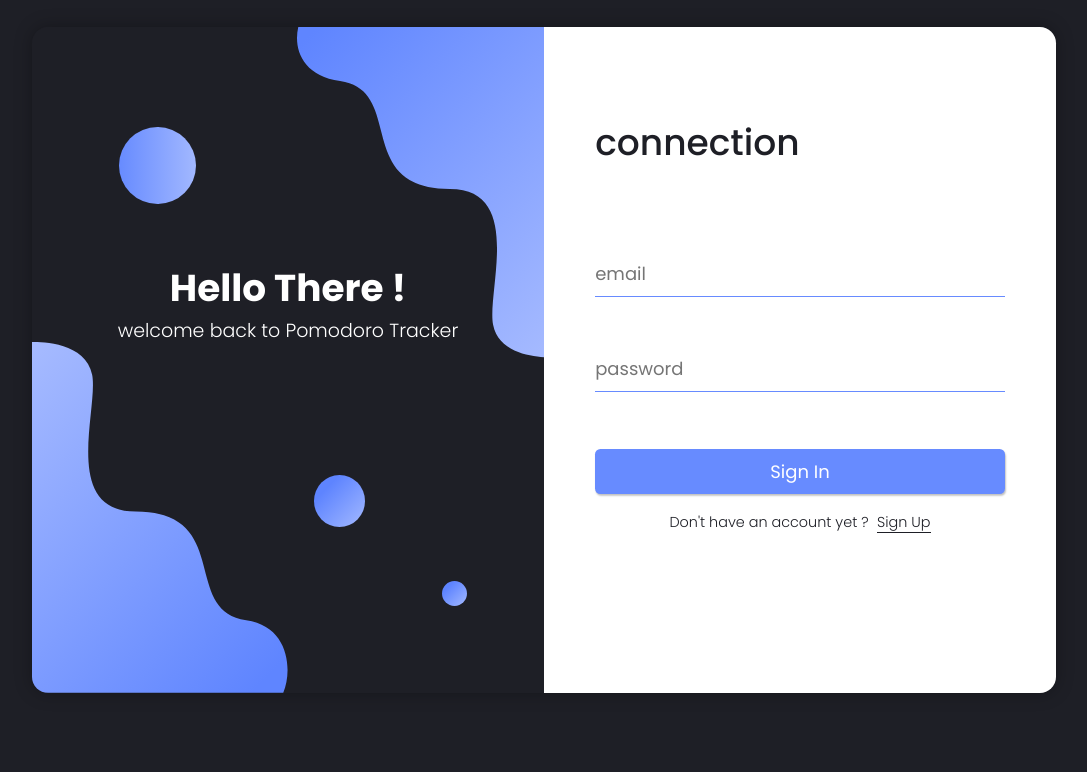
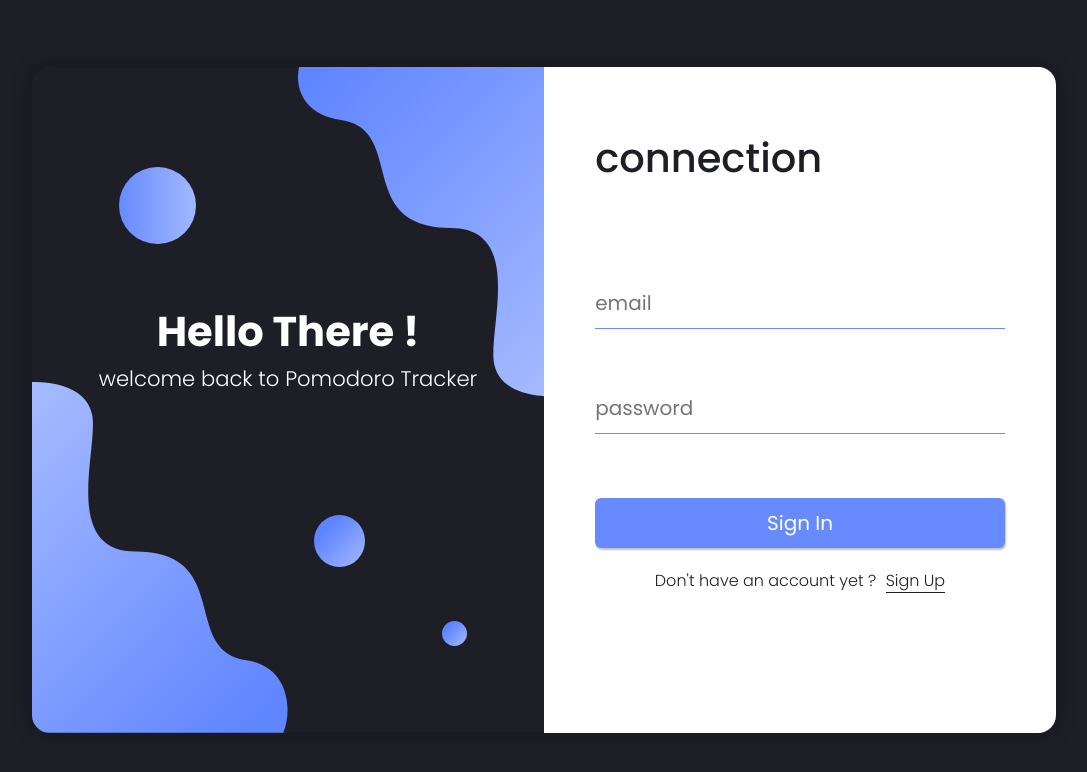
Before and after one commit to Dimitriftl/pomodoro_tracker, a React (Vite) app: page /signin in a window 1280 px wide. Shown: the top 772 px of the page, without its empty margins (96-1183 px from the left). Built offline with nearby package versions, Linux system fonts and the light colour scheme; a web font is replaced by a local one.

Commit message:
fix body height

```diff
--- a/src/index.scss
+++ b/src/index.scss
@@ -11,9 +11,9 @@
 }
 
 body {
+  position: relative;
   background-color: var(--color-backgroud);
   color: var(--color-text);
-  zoom: 0.9;
   height: 100vh;
 
   // scrollbar
--- a/src/views/Connexion/signIn.scss
+++ b/src/views/Connexion/signIn.scss
@@ -5,13 +5,12 @@
   width: 100%;
   height: 100vh;
   padding: 30px 10%;
-  //   background: #000;
 }
 
 #signInContent {
   display: flex;
   width: 100%;
-  height: 100%;
+  height: 90%;
   max-width: 1240px;
   box-shadow: 0px 0px 20px 0px rgba(0, 0, 0, 0.295);
   border-radius: 18px;
```
